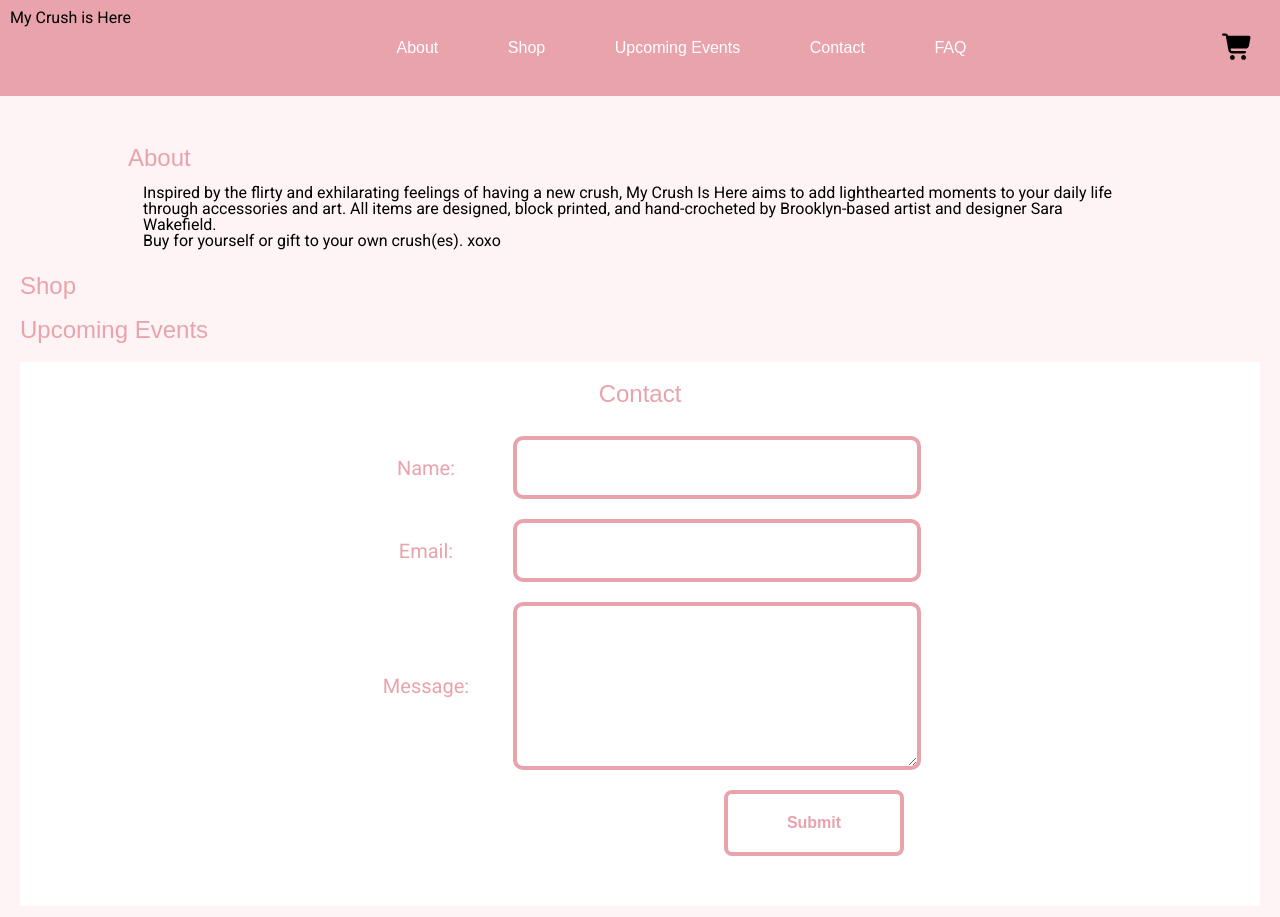
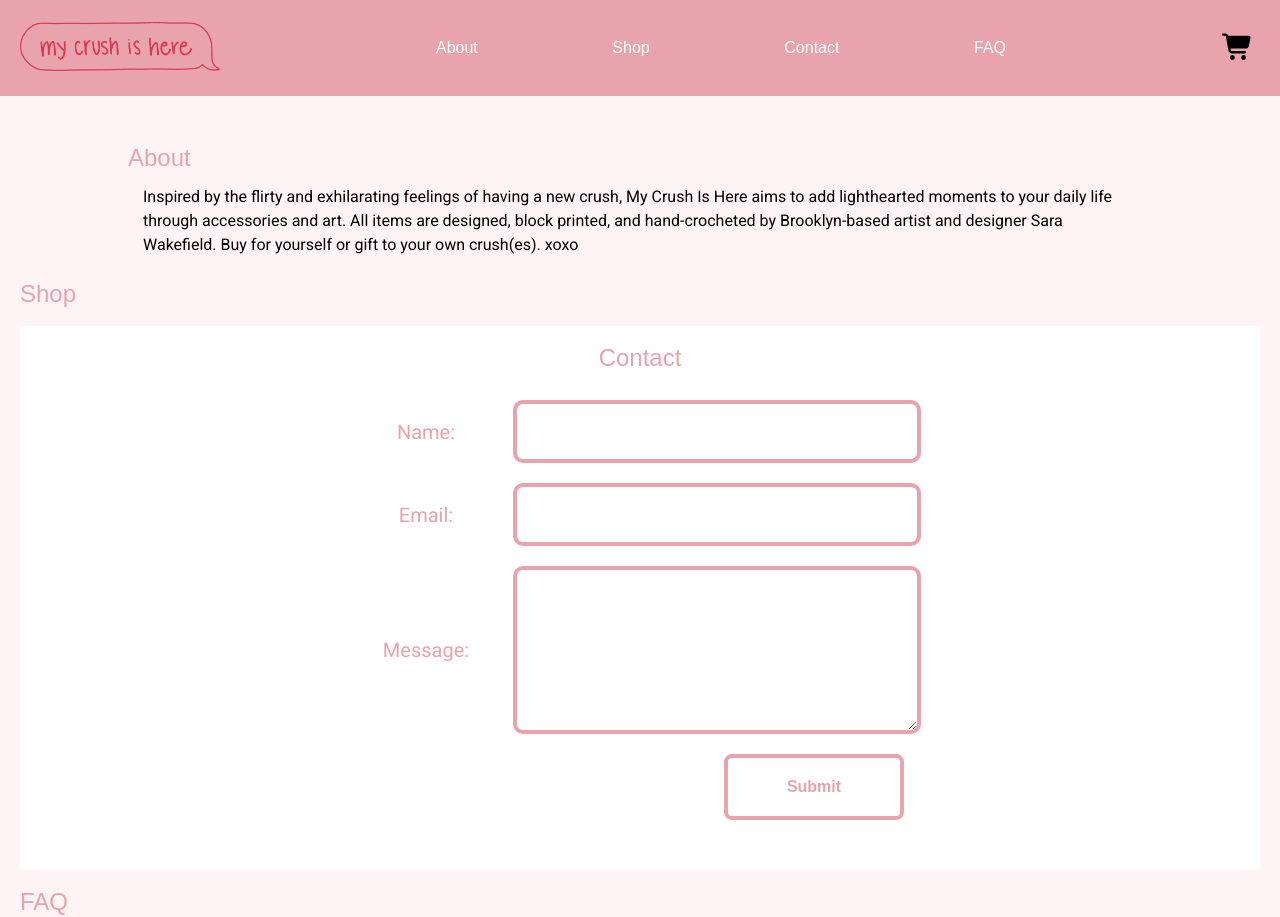
Before and after one commit to paaaarv/myCrushIsHere, a plain HTML site: page index.html in a window 1280 px wide. Shown: the top 917 px of the page. Drawn offline with Linux system fonts and the light colour scheme; a web font is replaced by a local one.

```diff
--- a/index.html
+++ b/index.html
@@ -8,12 +8,13 @@
 </head>
 <body>
     <header>
-        <h1> My Crush is Here </h1>
+        <div id="logo">
+            <img src="./images/Logo_Plain_Red.png" alt="My Crush Is Here Logo">
+        </div>
         <nav>
             <ul>
                 <li><a href="#about">About</a></li>
                 <li><a href="#shop">Shop</a></li>
-                <li><a href="#events">Upcoming Events</a></li>
                 <li><a href="#contact">Contact</a></li>
                 <li><a href="#faq">FAQ</a></li>
             </ul>
@@ -26,14 +27,10 @@
         <section id="about">
             <h2> About </h2>
             <p> Inspired by the flirty and exhilarating feelings of having a new crush, My Crush Is Here aims to add lighthearted moments to your daily life through accessories and art.
-            All items are designed, block printed, and hand-crocheted by Brooklyn-based artist and designer Sara Wakefield.<br>
-            Buy for yourself or gift to your own crush(es). xoxo</p>
+            All items are designed, block printed, and hand-crocheted by Brooklyn-based artist and designer Sara Wakefield. Buy for yourself or gift to your own crush(es). xoxo</p>
         </section>
         <section id="shop">
             <h2> Shop </h2>
-        </section>
-        <section id="events">
-            <h2> Upcoming Events </h2>
         </section>
         <section id="contact">
             <h2> Contact </h2>
@@ -69,7 +66,6 @@
         <ul>
             <li><a href="#about">About</a></li>
             <li><a href="#shop">Shop<a></li>
-            <li><a href="#events">Upcoming Events</a></li>
             <li><a href="#contact">Contact</a></li>
             <li><a href="#faq">FAQ</a></li>
         </ul>
--- a/styles.css
+++ b/styles.css
@@ -80,6 +80,7 @@ p{
 	font-size: 16px;
 	margin: 10px;
 	padding: 5px;
+    line-height: 1.5em;
 }
 header{
 	background-color: var(--pink);
@@ -87,6 +88,15 @@ header{
     justify-content: space-between;
     padding: 10px;
 	margin-bottom: 50px;
+}
+#logo {
+    width: 200px;
+    height: auto;
+    align-content: center;
+}
+#logo img{
+    width: inherit;
+    margin-left: 10px;
 }
 nav{
 	width: 50%;
```
Also changed, not shown: products.json (added, +43 -0 lines), images/7993426D-BD42-48C0-86CE-9D1D194374A6_1_105_c.jpeg (deleted), images/Logo_Plain_Red.png (renamed from images/Logo Plain_Red.png), images/brooklyn_tote.jpg (added), images/coaster.jpeg (added), images/heart_keychain.jpeg (added), images/new_york_tote.jpeg (renamed from images/8D9ED1E9-53A2-4538-B7F3-152947E65A6E_1_105_c.jpeg), images/perfect_pear.jpeg (renamed from images/3E11F2A4-2926-4AC6-94C7-ABAB69713858_1_105_c.jpeg), images/prickly_card.jpeg (renamed from images/82FA8B43-2F5F-4538-8A2A-976B56D8E4F0_1_105_c.jpeg), 4 other files.
